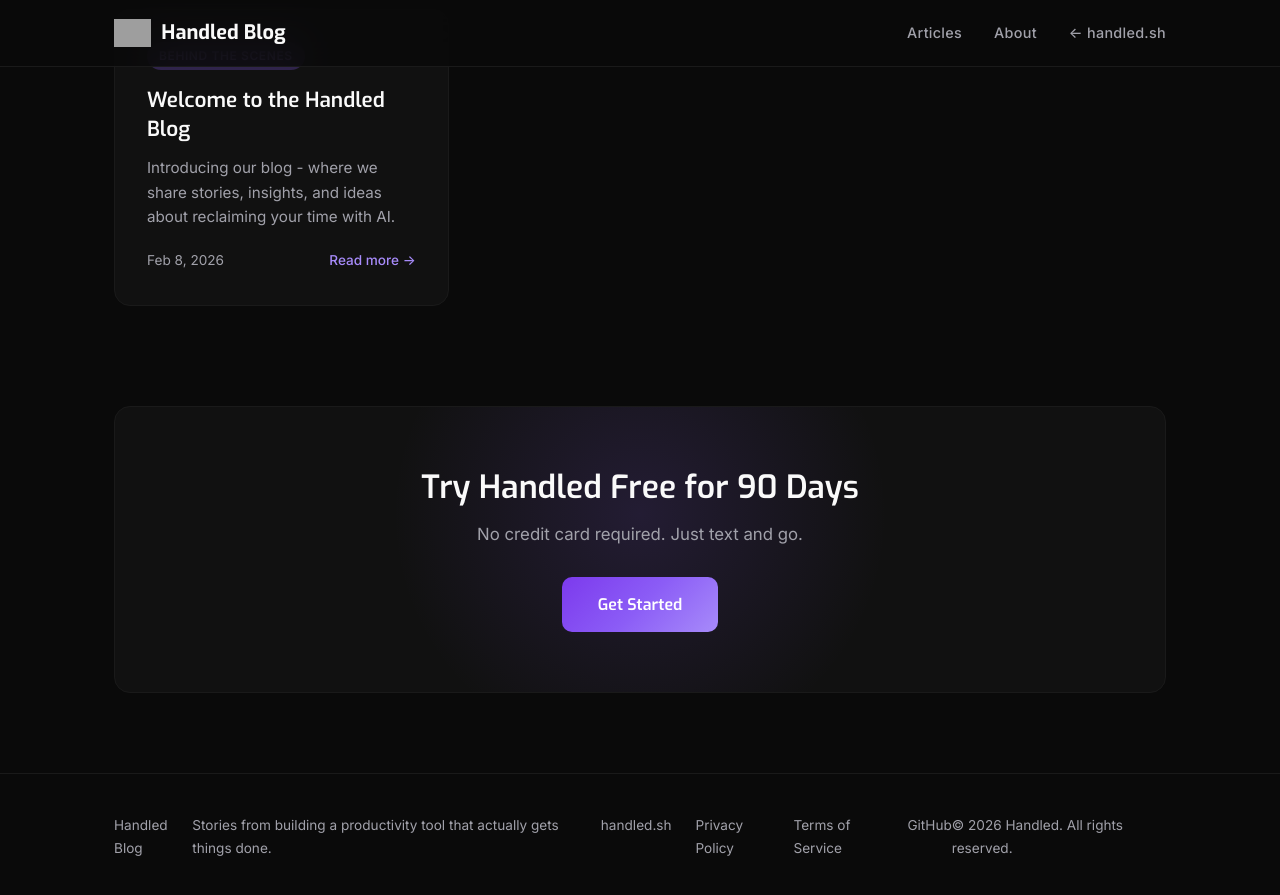
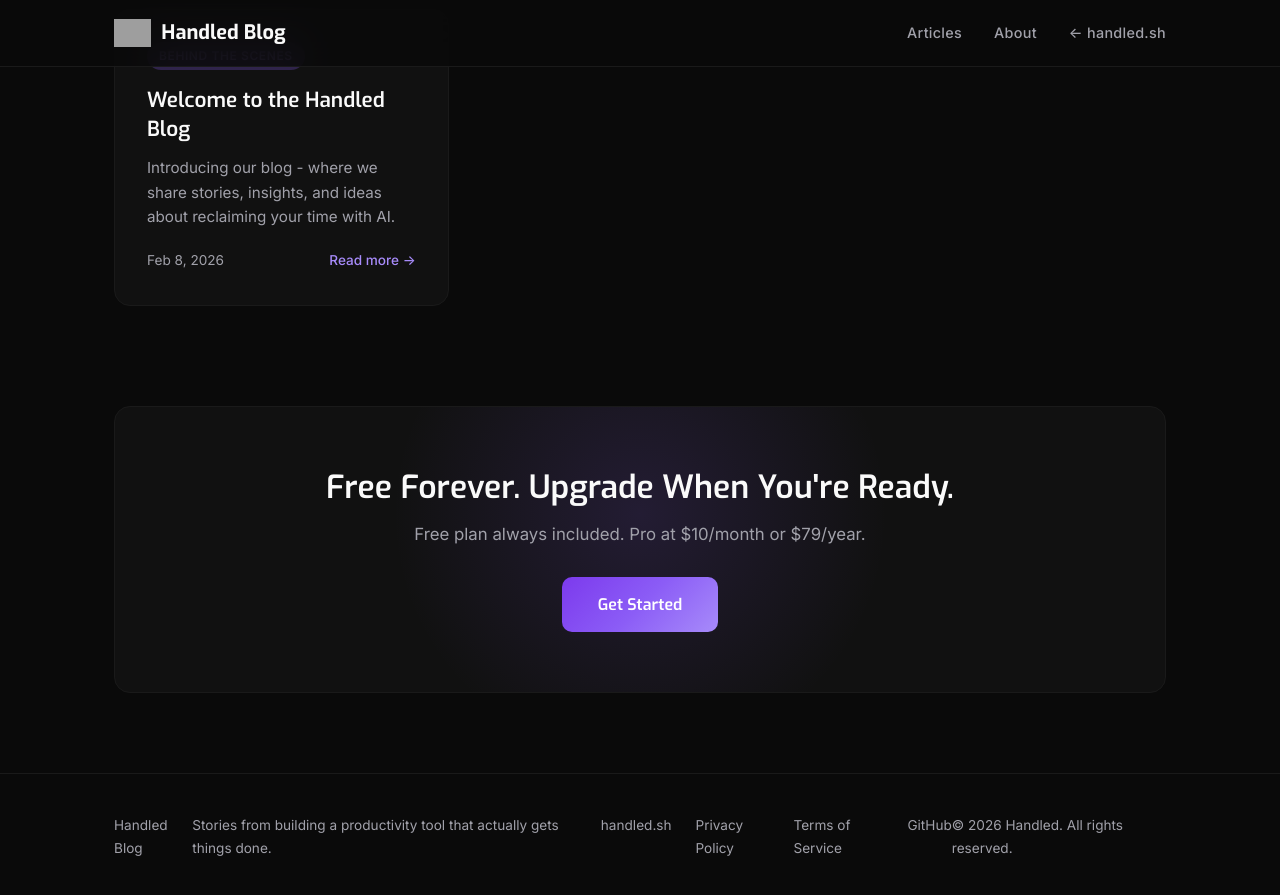
Before and after one commit to handled-sh/handled-sh.github.io, a Jekyll site: the page built from index.md, in a window 1280 px wide and 900 px high, scrolled down 2413 px. Shown: the top 895 px of the window. Built offline with Jekyll 4.4.1, drawn with Linux system fonts in a browser that asks for light colours.

Commit message:
Update pricing: free + Pro $10/mo or $79/yr

```diff
--- a/_layouts/home.html
+++ b/_layouts/home.html
@@ -56,8 +56,8 @@ layout: default
 
 <section class="container">
     <div class="cta-banner">
-        <h2>Try Handled Free for 90 Days</h2>
-        <p>No credit card required. Just text and go.</p>
+        <h2>Free Forever. Upgrade When You're Ready.</h2>
+        <p>Free plan always included. Pro at $10/month or $79/year.</p>
         <a href="https://handled.sh" target="_blank" class="btn-primary">Get Started</a>
     </div>
 </section>
```
